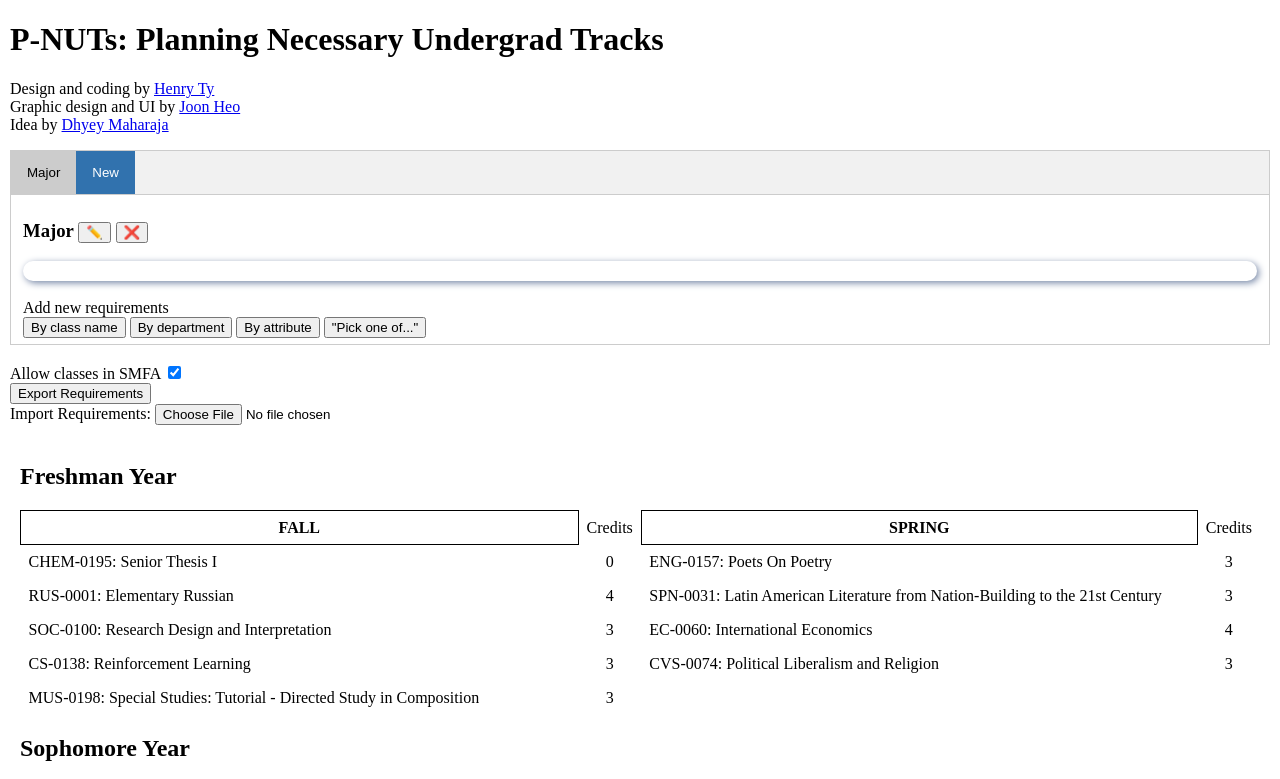
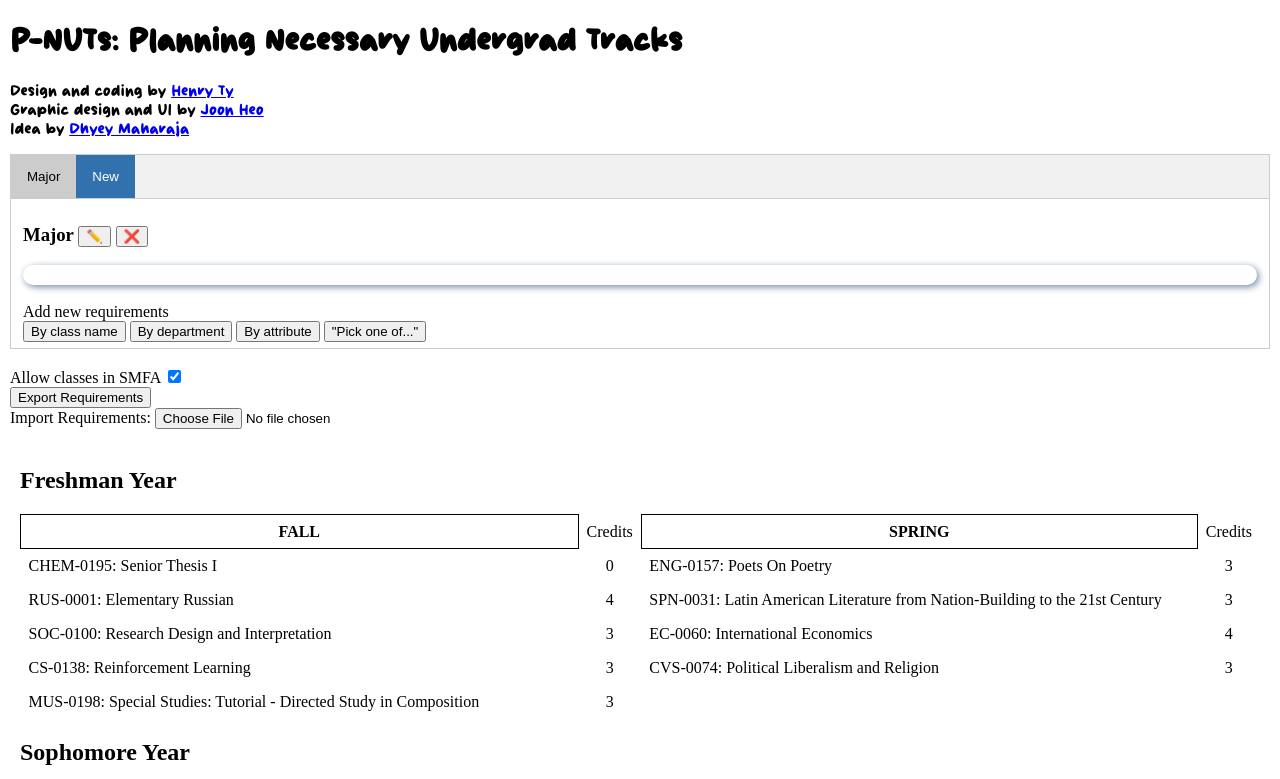
Before and after one commit to jumbo-scheduler/jumbo-scheduler.github.io, a plain HTML site: page index.html in a window 1280 px wide. Shown: the top 779 px of the page. Drawn offline with nearby package versions, Linux system fonts and the light colour scheme.

Commit message:
Title font

```diff
--- a/style.css
+++ b/style.css
@@ -26,7 +26,24 @@ body {
     margin-right: 10px;
 }
 
+h1 {
+    font-family: "drawing-set", "arial";
+}
+
+p {
+    font-family: "drawing-set", "arial";
+}
+
+
+/* ==============================  Fonts  ==================================*/
+
+@font-face {
+	font-family: "drawing-set";
+	src: url("./fonts/DrawingSet.otf");
+}
+
 /* ===========================  Requirements tab  ==========================*/
+
 
 /* Style the tab */
 #requirements {
@@ -44,6 +61,10 @@ body {
     cursor: pointer;
     padding: 14px 16px;
     transition: 0.3s;
+}
+
+.requirements-help-text {
+    padding: 2px;
 }
 
 #requirements button:hover {
```
Also changed, not shown: fonts/DrawingSet.otf (added).
